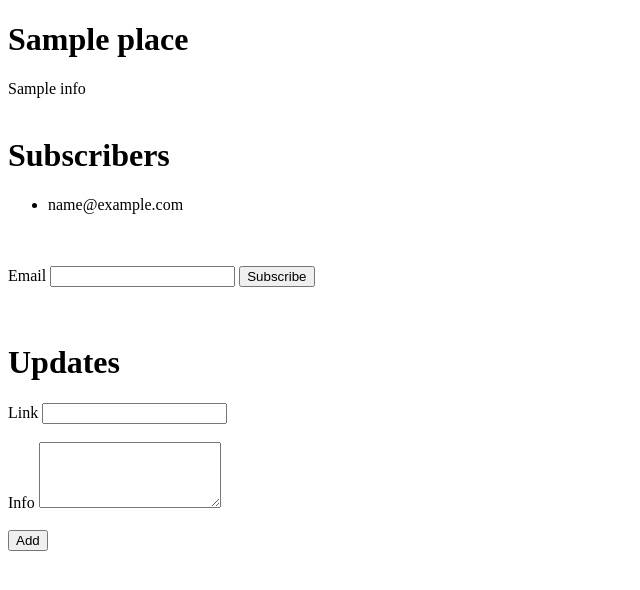
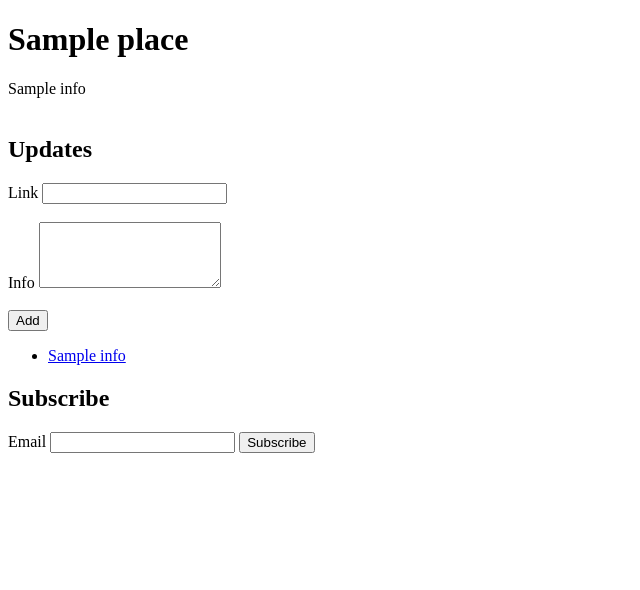
Before and after one commit to gromadco/locograph, a Flask app: template src/templates/place.html in a window 1280 px wide. Shown: the top 590 px of the page, without its empty margins (0-640 px from the left). Run offline with Flask 2, Linux system fonts and the light colour scheme; the template is opened without the code that fills it: most values are stand-ins (such as "Sample title", 1, 10 or a date in 2020).

Commit message:
Updates are saved and shown on place page

```diff
--- a/src/index.yaml
+++ b/src/index.yaml
@@ -10,6 +10,12 @@ indexes:
 # automatically uploaded to the admin console when you next deploy
 # your application using appcfg.py.
 
+- kind: Update
+  properties:
+  - name: place
+  - name: added_at
+    direction: desc
+
 - kind: UserPlace
   properties:
   - name: place
--- a/src/main.py
+++ b/src/main.py
@@ -175,10 +175,9 @@ def place_page(place_id=None):
             print u
 
     p = Place.get_by_id(place_id)
-    subscribers = [su.user for su in p.place_memberships.order('-user')]
-    # print subscribers
+    updates = [update for update in p.place_updates.order('-added_at')]
 
-    return render_template('place.html', place=p, subscribers=subscribers)
+    return render_template('place.html', place=p, updates=updates)
 
 
 @app.route('/about')
--- a/src/templates/place.html
+++ b/src/templates/place.html
@@ -10,22 +10,7 @@
   {{ place.info }}
   <br/><br/>
 
-  <h1>Subscribers</h1>
-    <ul>
-      {% for s in subscribers %}
-      <li>{{ s.email }}</li>
-      {% endfor %}
-    </ul>
-  <br/><br/>
-
-  <form action="" method="POST">
-    <span>Email</span>
-    <input type="text" name="email" required>
-    <input type="submit" value="Subscribe">
-  </form>
-  <br/><br/>
-
-  <h1>Updates</h1>
+  <h2>Updates</h2>
   <form action="" method="POST">
     <span>Link</span>
     <input type="text" name="update_link" required>
@@ -36,5 +21,22 @@
     <input type="submit" value="Add">
   </form>
 
+  <ul>
+    {% for u in updates %}
+    <li>
+      <a href="{{ u.link }}">{{ u.info }}</a>
+    </li>
+    {% endfor %}
+  </ul>
+
+  <h2>Subscribe</h2>
+
+  <form action="" method="POST">
+    <span>Email</span>
+    <input type="text" name="email" required>
+    <input type="submit" value="Subscribe">
+  </form>
+  <br/><br/>
+
 </body>
 </html>
```
